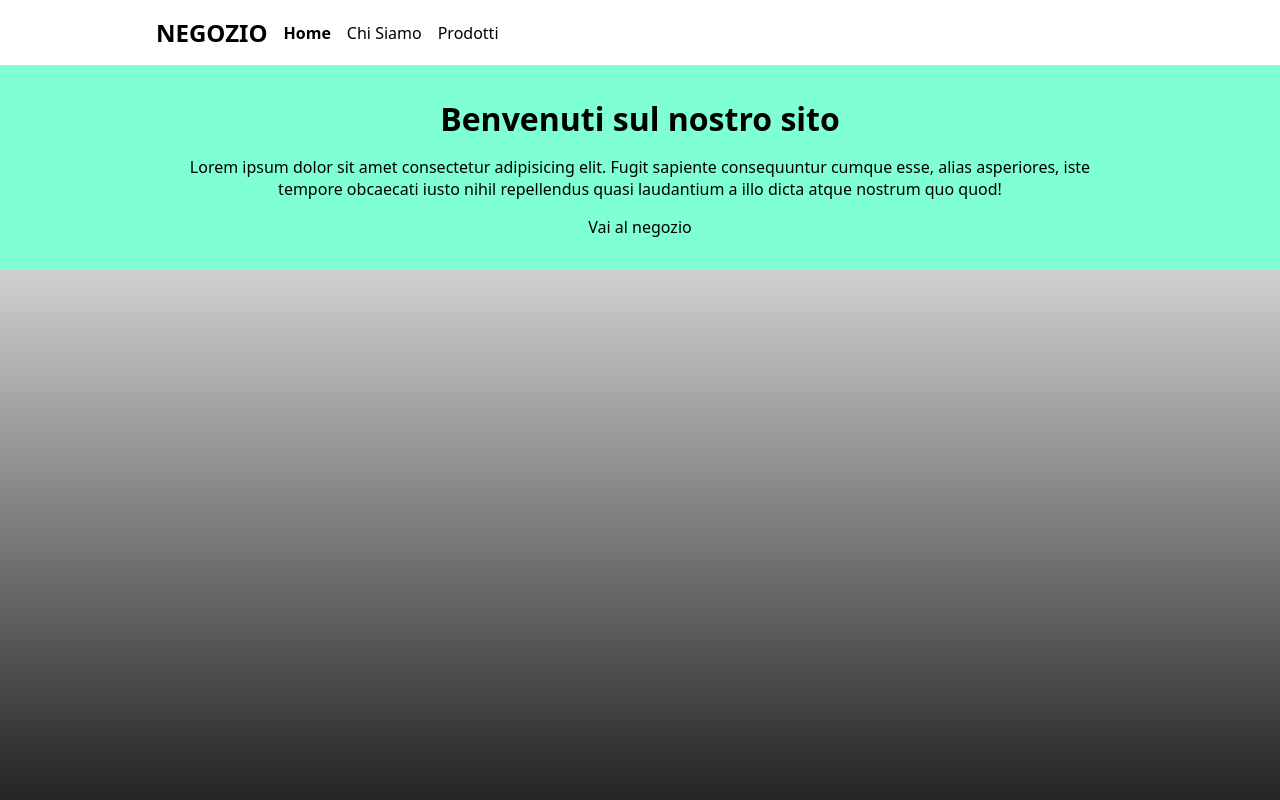
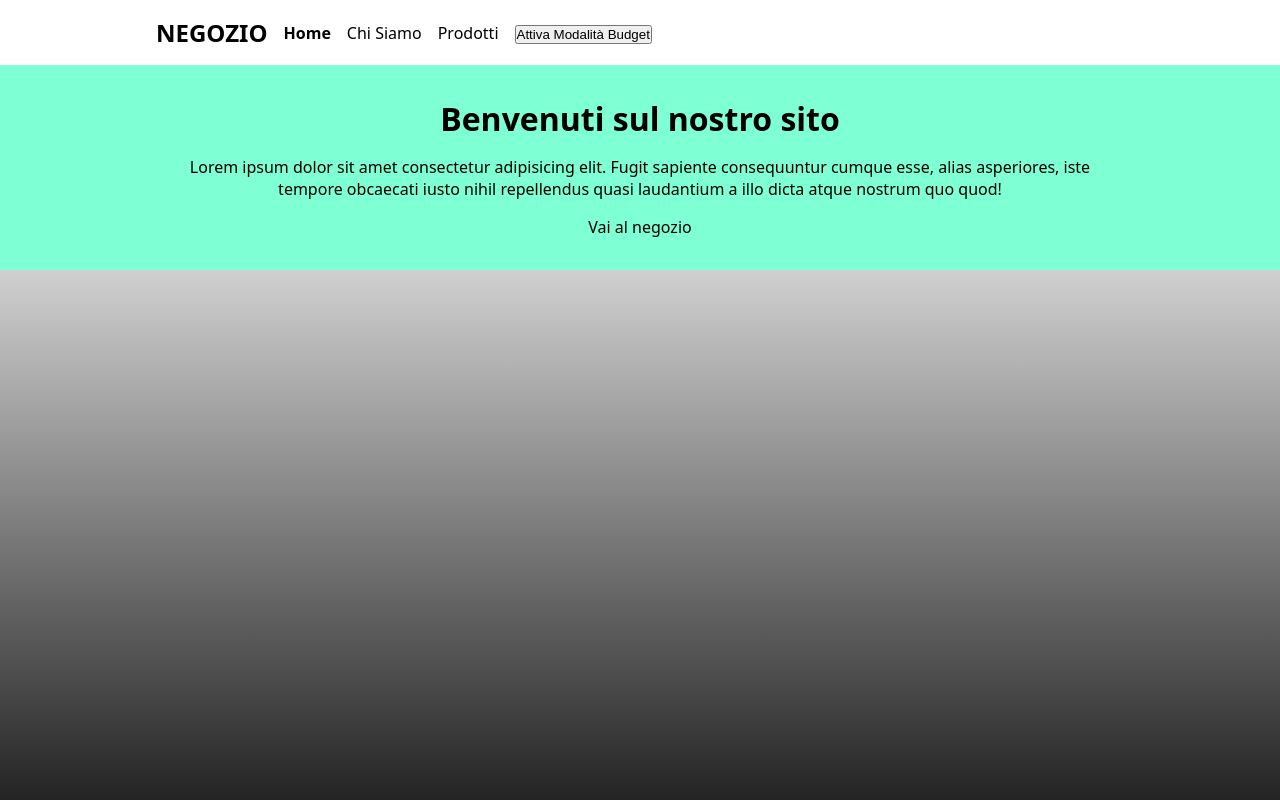
Before and after one commit to andrea-pugliatti/react-context-api, a React (Vite) app: page / in a window 1280 px wide. Shown: the top 800 px of the page. Built offline with nearby package versions, Linux system fonts and the light colour scheme.

Commit message:
Add button to NavBar and make it use BudgetContext

```diff
--- a/src/App.jsx
+++ b/src/App.jsx
@@ -1,10 +1,12 @@
 import { useState } from "react";
 import { BrowserRouter, Routes, Route } from "react-router-dom";
+
 import AboutPage from "./pages/AboutPage";
 import HomePage from "./pages/HomePage";
 import NotFoundPage from "./pages/NotFoundPage";
 import ProductPage from "./pages/ProductPage";
 import ProductsPage from "./pages/ProductsPage";
+
 import DefaultLayout from "./layouts/DefaultLayout";
 
 import BudgetContext from "./contexts/BudgetContext";
--- a/src/components/NavBar.jsx
+++ b/src/components/NavBar.jsx
@@ -1,4 +1,7 @@
+import { useContext } from "react";
 import { NavLink } from "react-router-dom";
+
+import BudgetContext from "../contexts/BudgetContext";
 
 export default function NavBar() {
 	const menu = [
@@ -19,6 +22,8 @@
 		},
 	];
 
+	const { budgetMode, setBudgetMode } = useContext(BudgetContext);
+
 	return (
 		<nav className="navbar">
 			<div className="container">
@@ -31,6 +36,13 @@
 							<NavLink to={current.link}>{current.title}</NavLink>
 						</li>
 					))}
+					<li>
+						<button type="button" onClick={() => setBudgetMode(!budgetMode)}>
+							{budgetMode
+								? "Disattiva Modalità Budget"
+								: "Attiva Modalità Budget"}
+						</button>
+					</li>
 				</ul>
 			</div>
 		</nav>
```
